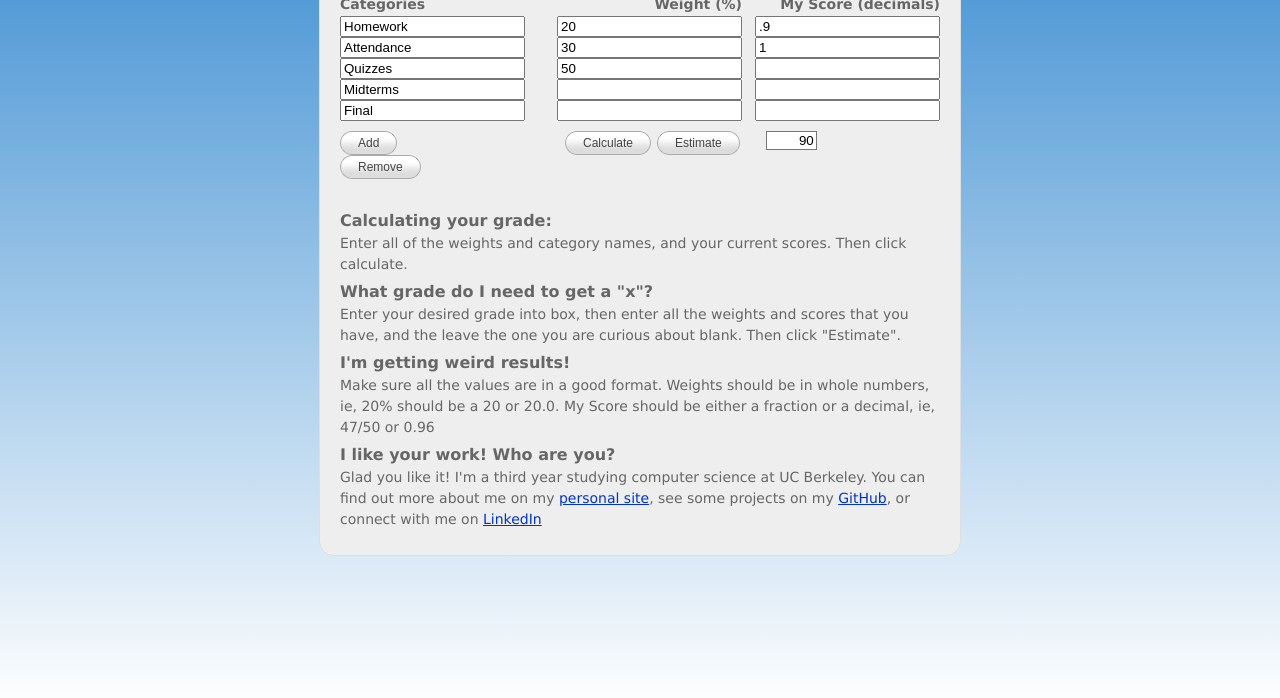
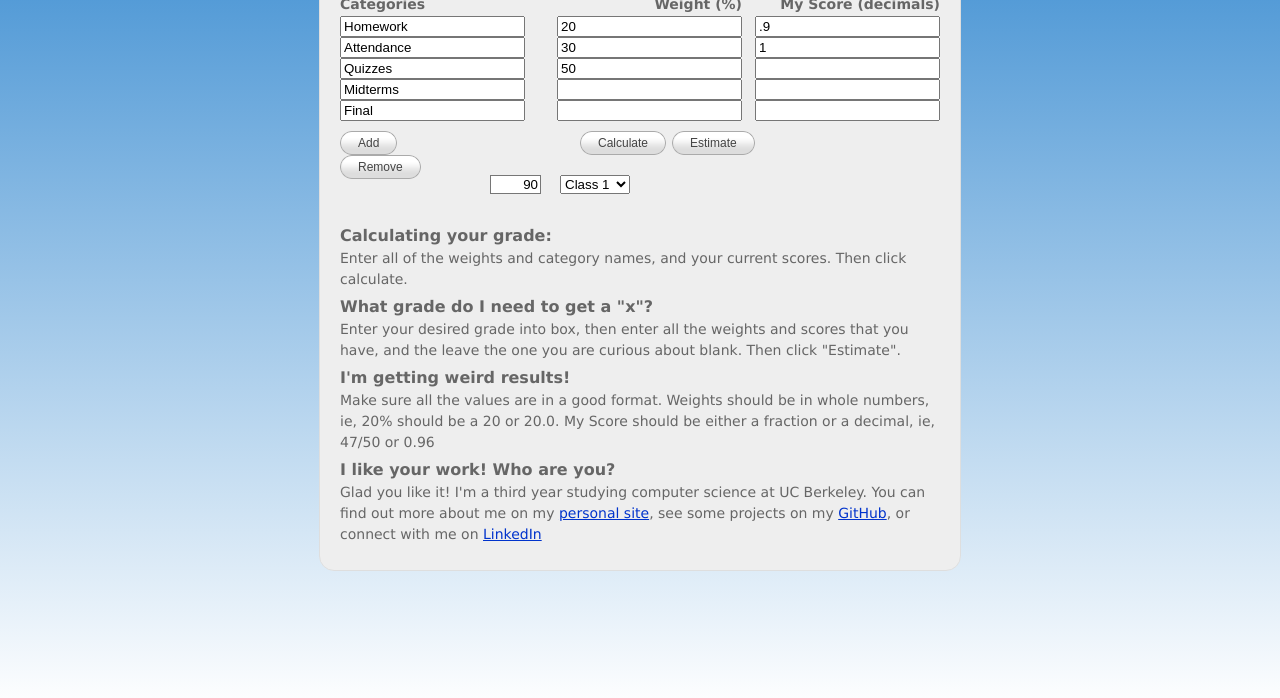
Before and after one commit to issmirnov-old/Grade-Calculator, a plain HTML site: page index.html in a window 1280 px wide. Shown: the part 90-788 px from the top of the page. Drawn offline with Linux system fonts and the light colour scheme.

Commit message:
squished in class selector

```diff
--- a/css/main.css
+++ b/css/main.css
@@ -112,9 +112,7 @@ border-radius: 15px;
 	width:30%;
 }
 
-#classSelector {
 
-}
 
 
 
@@ -170,11 +168,31 @@ p{
 #3buttons{
 }
 #grade {
-	float:right;
-	width:60%;
-	margin-right:15px;
-	margin-top:10px;
-	margin-bottom:10px;
+	float: left;
+	width: 35%;
+	margin-left: 50px;
+	margin-top: 10px;
+	margin-bottom: 10px;
+}
+
+#col3 {
+	float: left;
+	width: 25%;
+	margin-top: 10px;
+	margin-bottom: 10px;
+}
+
+#currentGrade{
+	border-style: solid;
+	border-width: 1px;
+	width:45px;
+	text-align:right;
+}
+
+#classSelector {
+	margin-right: 10px;
+	width: 70px;
+	float: right;
 }
 
 #addCategory{
@@ -188,19 +206,12 @@ p{
 	z-index:3;
 }
 #catBut{
-float:left;
-/*width:25%;*/
-margin-top:10px;
-margin-bottom:10px;
+	float: left;
+	width:30%;
+	margin-top: 10px;
+	margin-bottom: 10px;
+}
 
-}
-#currentGrade{
-	margin-left:20px;
-	border-style: solid;
-	border-width: 1px;
-	width:45px;
-	text-align:right;
-}
 
 #msg{
 	background:#eeeee;
--- a/index.html
+++ b/index.html
@@ -238,16 +238,6 @@
 
 		<div id="pagecontainer">
 
-<!--
-			<select id="classSelector">
-				<option value="class1">Class 1</option>
-				<option value="class2">Class 2</option>
-				<option value="class3">Class 3</option>
-				<option value="class4">Class 4</option>
-			</select>
-		-->
-
-
 			<div id="header">
 				<div><!--id="wrapper"-->
 					<div id="title"><h1>Grade Calculator</h1></div>
@@ -291,7 +281,7 @@
 
 
 			<div id="3buttons">
-				<div id="catBut">
+				<div id="catBut" class="clear">
 					<a id="addCategory" class="button" href="javascript:addElement()"><span>Add</span></a>
 					<a id="deleteCategory" class="button" href="javascript:delElement()"><span>Remove</span></a>
 				</div>
@@ -299,9 +289,25 @@
 
 				<div id="grade" class="clear">
 					<a class="button" href="javascript:calculateGrade()"><span>Calculate</span></a>
-					<input id="currentGrade" onkeyup="javascript:validate(event)" type="text" value="90"/>
+
 					<a class="button" href="javascript:extrapolateGrade()"><span>Estimate</span></a>
 				</div><!--end div grade-->
+
+
+		<div id="col3" class="clear">
+
+			<input id="currentGrade" onkeyup="javascript:validate(event)" type="text" value="90"/>
+
+				<!---->
+		<select id="classSelector">
+			<option value="class1">Class 1</option>
+			<option value="class2">Class 2</option>
+			<option value="class3">Class 3</option>
+			<option value="class4">Class 4</option>
+		</select>
+
+	</div><!-- /col3-->
+
 
 			</div><!--end 3buttons div-->
 
```
Lines whose indentation alone changed are shown as unchanged.
